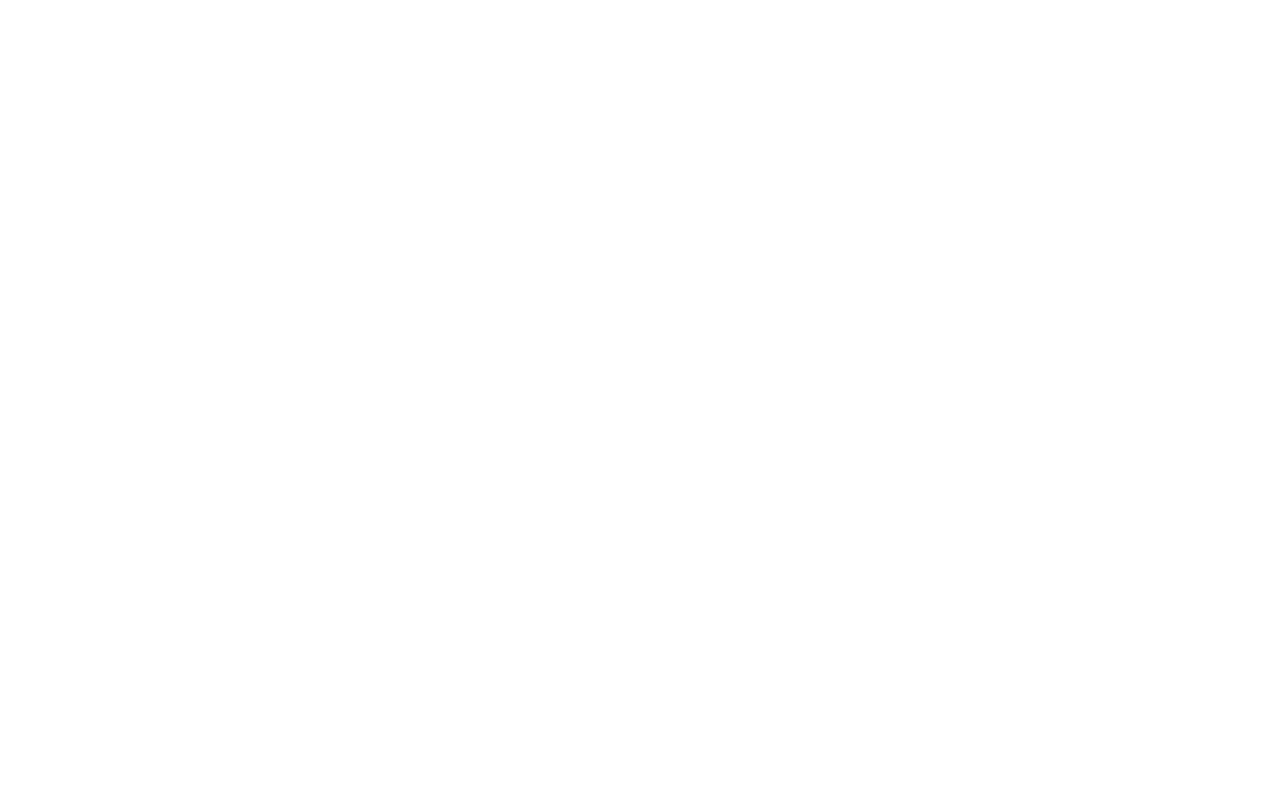
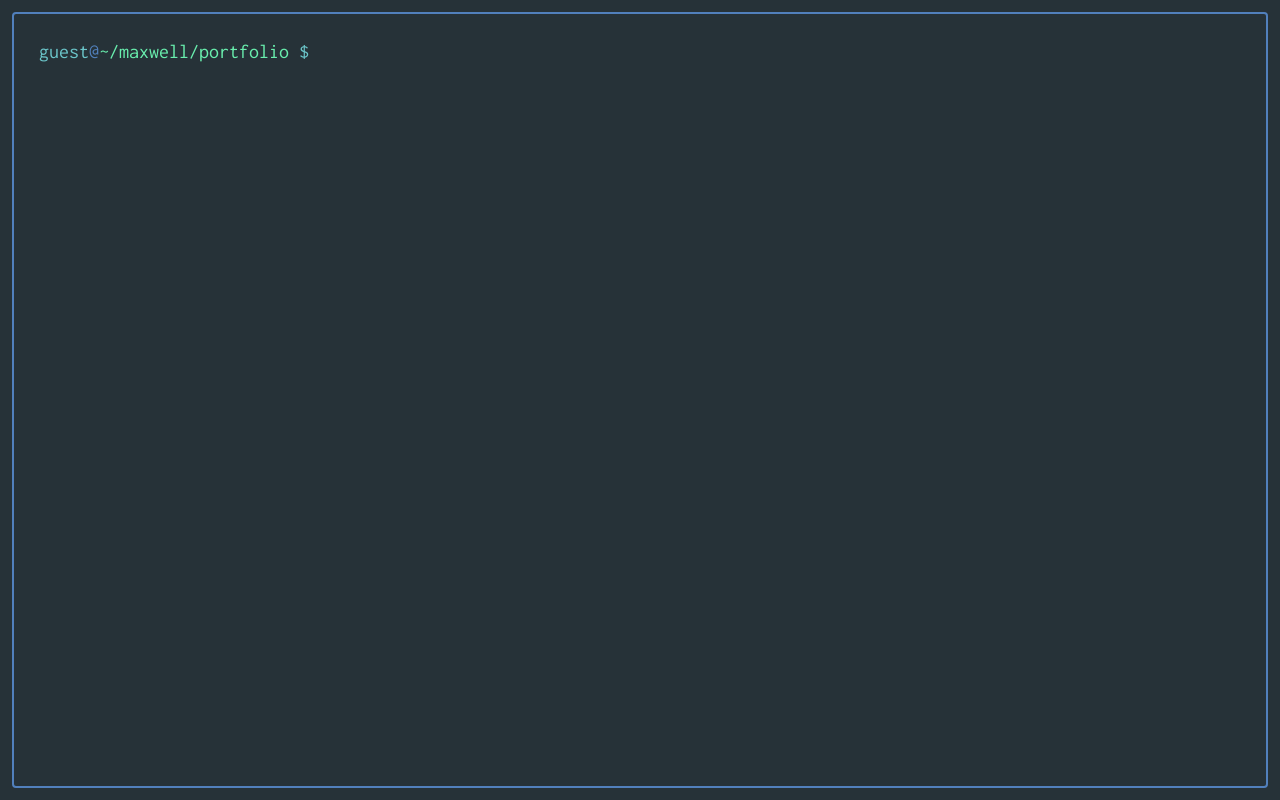
Before and after one commit to RobertsMaxwell/portfolio, a React (Create React App) app: page / in a window 1280 px wide. Built offline with nearby package versions, Linux system fonts and the light colour scheme; the HTML template or start-up script is replaced by a standard one.

Commit message:
terminal with a few commands

```diff
--- a/src/App.css
+++ b/src/App.css
@@ -2,3 +2,11 @@
   margin: 0;
   padding: 0;
 }
+
+.App {
+  height: 100vh;
+  width: 100vw;
+  background-color: #263238;
+  box-sizing: border-box;
+  padding: 12px;
+}
--- a/src/App.tsx
+++ b/src/App.tsx
@@ -1,10 +1,12 @@
 import React from 'react'
 import './App.css';
+
+import Terminal from "./components/Terminal"
 
 function App() {
   return (
     <div className="App">
-
+      <Terminal />
     </div>
   );
 }
--- /dev/null
+++ b/src/components/Terminal.tsx
@@ -0,0 +1,110 @@
+import "../styles/Terminal.css"
+
+import React from 'react'
+import { useState, useRef, useEffect, KeyboardEvent } from 'react'
+
+function Terminal () {
+    const [previous, setPrevious] = useState<string>("")
+    const [input, setInput] = useState<string>("")
+
+    const terminalRef = useRef<HTMLDivElement>(null)
+    const historyRef = useRef<HTMLParagraphElement>(null)
+    const preRef = useRef<HTMLPreElement>(null)
+
+    const standardText = "<span class='name'>guest</span><span class='at'>@</span><span class='location'>~/maxwell/portfolio</span><span class='symbols'> $ </span>"
+
+    useEffect(() => {
+        if(preRef.current != null) {
+            preRef.current.innerHTML = standardText
+        }
+    }, [])
+
+    useEffect(() => {
+        if(historyRef.current != null) {
+            historyRef.current.innerHTML = previous
+        }
+
+        if(terminalRef.current != null) {
+            terminalRef.current.scrollTo(0, terminalRef.current.scrollHeight)
+        }
+    }, [previous])
+
+    const handleCommandInput = (e: KeyboardEvent<HTMLInputElement>) => {
+        if(e.key === "Enter") {
+            const command = input
+            let result = ""
+
+            setInput("")
+            switch(command.toLowerCase()) {
+                case "welcome":
+                    result = "<br><br>" + welcomeCommand() + "<br>"
+                    break
+                case "about":
+                    result = "<br><br>" + aboutCommand() + "<br>"
+                    break
+                case "projects":
+                    result = "<br><br>" + projectsCommand() + "<br>"
+                    break
+                case "contact":
+                    result = "<br><br>" + contactCommand() + "<br>"
+                    break
+                case "clear":
+                    setPrevious("")
+                    return
+                case "help":
+                    result = "<br><br>" + helpCommand() + "<br>"
+                    break
+                case "":
+                    break
+                default:
+                    result = `<br><br> '${command}' is not a valid command,<br>type 'help' to see the list of commands. <br>`
+            }
+            setPrevious(previous + standardText + input + result + "<br>")
+        }
+     }
+
+    const contactCommand = () => {
+        return "You can email me at: <u>cs.max@outlook.com</u><br><br>Or you can send me a message right now using the 'message' command<br><br>&nbsp&nbspUsage:<br>&nbsp&nbsp&nbsp message your_email@gmail.com \"type your message (make sure to use quotation marks)\""
+    }
+
+    const projectsCommand = () => {
+        const socialMedia = "<u>Social Media</u><br><br>&nbsp&nbspSimple social media platform that allows anyone to create an account, <br>&nbsp&nbsppost a message, reply to others, like/comment on posts, and more.<br><br>&nbsp&nbsp&nbspLive Site - https://social-chat-project.web.app <br>&nbsp&nbsp&nbspRepository - https://github.com/robertsmaxwell/chat"
+        const weatherDashboard = "<u>Weather Dashboard</u><br><br>&nbsp&nbspWeather dashboard that allows you to search any city and get a weekly/hourly forecast.<br>&nbsp&nbspUtilizies two separate third-party APIs for city search/autocomplete and retrieving weather data.<br><br>&nbsp&nbsp&nbspLive Site - https://robertsmaxwell.github.io/weather<br>&nbsp&nbsp&nbspRepository - https://github.com/robertsmaxwell/weather"
+
+        return socialMedia + "<br><br>" + weatherDashboard + "<br><br>" + "Check out more of my projects on GitHub - https://github.com/robertsmaxwell"
+    }
+
+    const aboutCommand = () => {
+        return "Hey! My name's Maxwell Roberts, I'm a Frontend Developer that mainly uses the React Framework.<br>I've been programming for over 2 years and I enjoy writing clean and efficient code. I like to stay up<br>to date on things like React, Redux, TypeScript, Python, and more.<br><br>Here are some of my social profiles,<br><br>&nbsp&nbspGitHub - https://github.com/robertsmaxwell<br>&nbsp&nbspLinkedIn - https://linkedin.com/in/robertsmaxwell"
+    }
+
+    const helpCommand = () => {
+        return "List of commands:<br><br>&nbsp&nbsp'about' - Get to know a little about me<br>&nbsp&nbsp'projects' - View a list of my recent projects<br>&nbsp&nbsp'contact' - Get in touch with me<br>&nbsp&nbsp'clear' - Clear the terminal screen<br>&nbsp&nbsp'welcome' - The welcome message<br>&nbsp&nbsp'help' - List of commands"
+    }
+
+    const welcomeCommand = () => {
+        const fancyMessage = `<pre class='fancy'>
+██╗    ██╗███████╗██╗      ██████╗ ██████╗ ███╗   ███╗███████╗
+██║    ██║██╔════╝██║     ██╔════╝██╔═══██╗████╗ ████║██╔════╝
+██║ █╗ ██║█████╗  ██║     ██║     ██║   ██║██╔████╔██║█████╗
+██║███╗██║██╔══╝  ██║     ██║     ██║   ██║██║╚██╔╝██║██╔══╝
+╚███╔███╔╝███████╗███████╗╚██████╗╚██████╔╝██║ ╚═╝ ██║███████╗
+ ╚══╝╚══╝ ╚══════╝╚══════╝ ╚═════╝ ╚═════╝ ╚═╝     ╚═╝╚══════╝</pre><br>`
+
+        const normalMessage = `<pre>    Type 'about' to learn more about me<br>    Type 'projects' to see some of my recent projects<br>    Type 'contact' to get in touch<br><br>    Type 'help' to see the full list of commands<pre>`
+
+        return fancyMessage + normalMessage
+    }
+
+    return (
+        <div className="terminal" ref={terminalRef}>
+            <p ref={historyRef} />
+            <div className="input_line">
+                <pre ref={preRef} />
+                <input type="text" value={input} onChange={e => setInput(e.target.value)} onKeyDown={handleCommandInput} autoFocus onBlur={e => e.target.focus()} />
+            </div>
+        </div>
+    );
+}
+
+export default Terminal;
--- /dev/null
+++ b/src/styles/Terminal.css
@@ -0,0 +1,79 @@
+@import url('https://fonts.googleapis.com/css2?family=Inconsolata&family=Source+Code+Pro&display=swap');
+
+/* desktop */
+@media only screen and (min-width: 701px) {
+    .terminal {
+        font-size: 20px;
+    }
+}
+
+/* mobile */
+@media only screen and (max-width: 700px) {
+    .terminal {
+        font-size: 13px;
+    }
+}
+
+.terminal {
+    width: 100%;
+    height: 100%;
+    color: white;
+    box-sizing: border-box;
+    padding: 25px;
+    border: 2px solid #5180bc;
+    border-radius: 4px;
+    font-family: 'Inconsolata', monospace;
+    line-height: 1.3;
+    text-underline-offset: 5px;
+    overflow-y: scroll;
+}
+
+.terminal .input_line {
+    display: flex;
+}
+
+.terminal pre, .terminal .name {
+    font-family: inherit;
+    display: inline;
+}
+
+.terminal .fancy {
+    font-family: 'Courier New', Courier, monospace;
+    line-height: 1;
+    display: block;
+}
+
+.terminal .name, .terminal .symbols {
+    color: #6cc7cb;
+}
+
+.terminal .at {
+    color: #5180bc;
+}
+
+.terminal .location {
+    color: #69efae;
+}
+
+.terminal .input_line input {
+    background-color: transparent;
+    border: none;
+    outline: none;
+    color: inherit;
+    font-size: inherit;
+    font: inherit;
+    flex: 1;
+    caret-color: white;
+}
+
+::-webkit-scrollbar {
+    width: 15px;
+}
+
+::-webkit-scrollbar-thumb {
+    /* border: 30px solid transparent; */
+    /* box-shadow: inset 0 0 20px 20px green; */
+    background-color: rgba(255, 255, 255, 0.5);
+    width: 10px;
+    border-radius: 10px;
+}
```
